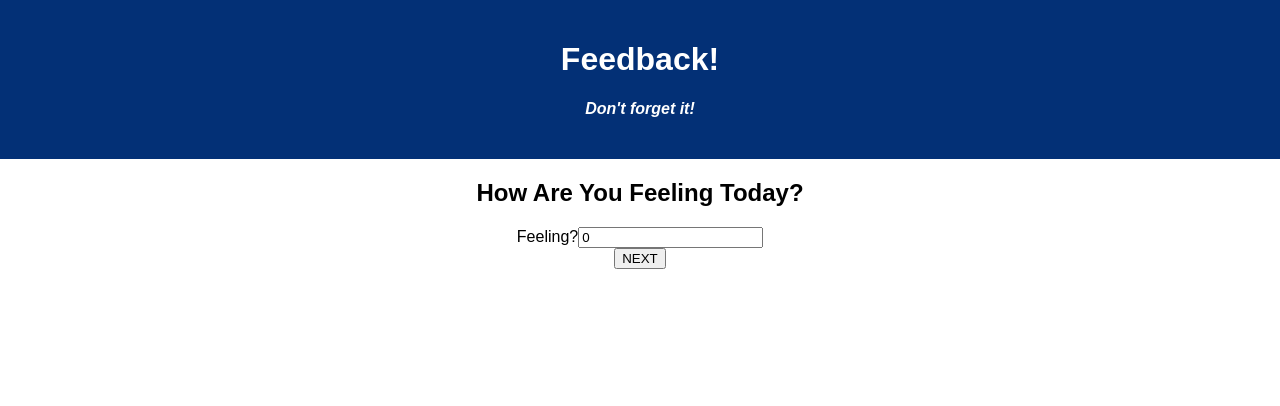
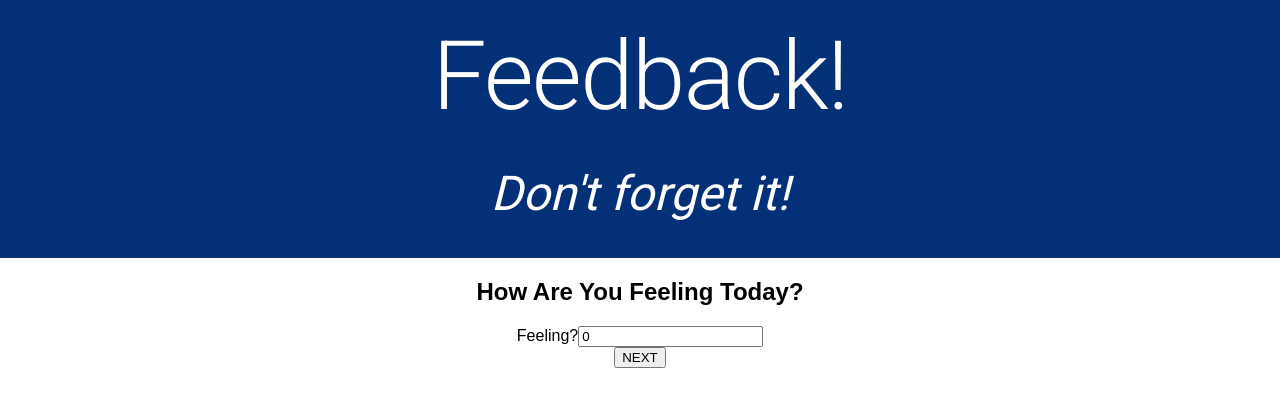
Before and after one commit to mattdow/weekend4-redux-feedback, a React (Create React App) app: page / in a window 1280 px wide. Shown: the top 406 px of the page. Built offline with nearby package versions, Linux system fonts and the light colour scheme.

Commit message:
Installed MUI, added Typography to App

```diff
--- a/package.json
+++ b/package.json
@@ -4,6 +4,11 @@
   "private": true,
   "proxy": "http://localhost:5000",
   "dependencies": {
+    "@emotion/react": "^11.5.0",
+    "@emotion/styled": "^11.3.0",
+    "@fontsource/roboto": "^4.5.1",
+    "@mui/icons-material": "^5.0.5",
+    "@mui/material": "^5.0.6",
     "axios": "^0.21.1",
     "express": "^4.17.1",
     "pg": "^8.2.1",
--- a/public/index.html
+++ b/public/index.html
@@ -8,6 +8,15 @@
       manifest.json provides metadata used when your web app is added to the
       homescreen on Android. See https://developers.google.com/web/fundamentals/engage-and-retain/web-app-manifest/
     -->
+    <!-- Adding Roboto font and material icons for MUI -->
+    <link
+      rel="stylesheet"
+      href="https://fonts.googleapis.com/css?family=Roboto:300,400,500,700&display=swap"
+    />
+    <link
+      rel="stylesheet"
+      href="https://fonts.googleapis.com/icon?family=Material+Icons"
+    />
     <link rel="manifest" href="%PUBLIC_URL%/manifest.json">
     <link rel="shortcut icon" href="%PUBLIC_URL%/favicon.ico">
     <!--
--- a/src/components/App/App.css
+++ b/src/components/App/App.css
@@ -18,6 +18,6 @@
   font-size: large;
 }
 
-h4 {
+.subtitle {
   font-style: italic;
 }
--- a/src/components/App/App.jsx
+++ b/src/components/App/App.jsx
@@ -8,6 +8,8 @@ import SupportForm from '../SupportForm/SupportForm';
 import CommentsForm from '../CommentsForm/CommentsForm';
 import ReviewPage from '../ReviewPage/ReviewPage';
 import SuccessPage from '../SuccessPage/SuccessPage';
+import { Card } from '@mui/material';
+import { Typography } from '@mui/material';
 
 function App() {
   // render the components to the DOM as determined by Routes!
@@ -16,8 +18,14 @@ function App() {
       <div className='App'>
 
         <header className='App-header'>
-          <h1 className='App-title'>Feedback!</h1>
-          <h4>Don't forget it!</h4>
+          <Typography
+            gutterBottom
+            className='App-title'
+            variant='h1'>Feedback!</Typography>
+          <Typography
+            gutterBottom
+            className='subtitle'
+            variant='h3'>Don't forget it!</Typography>
         </header>
 
         <div className="bodyContent">
--- a/src/index.js
+++ b/src/index.js
@@ -6,6 +6,10 @@ import registerServiceWorker from './registerServiceWorker';
 import { createStore, applyMiddleware, combineReducers } from 'redux';
 import { Provider } from 'react-redux'
 import logger from 'redux-logger';
+import '@fontsource/roboto/300.css';
+import '@fontsource/roboto/400.css';
+import '@fontsource/roboto/500.css';
+import '@fontsource/roboto/700.css';
 
 // What follows is a redux reducer to keep track of the current feedback
 // being entered as the user proceeds through several form pages
```
Also changed, not shown: 1 other file (tests, documents, lock files or other folders).
